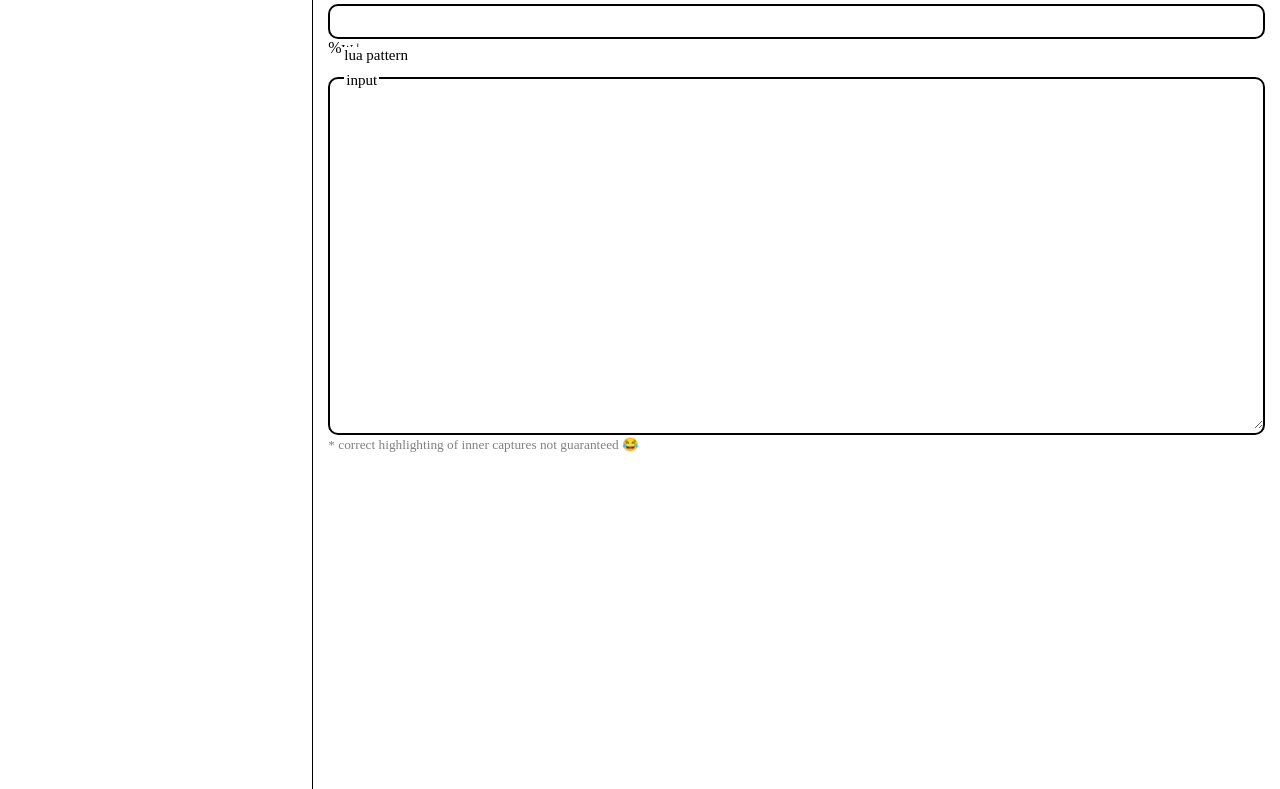
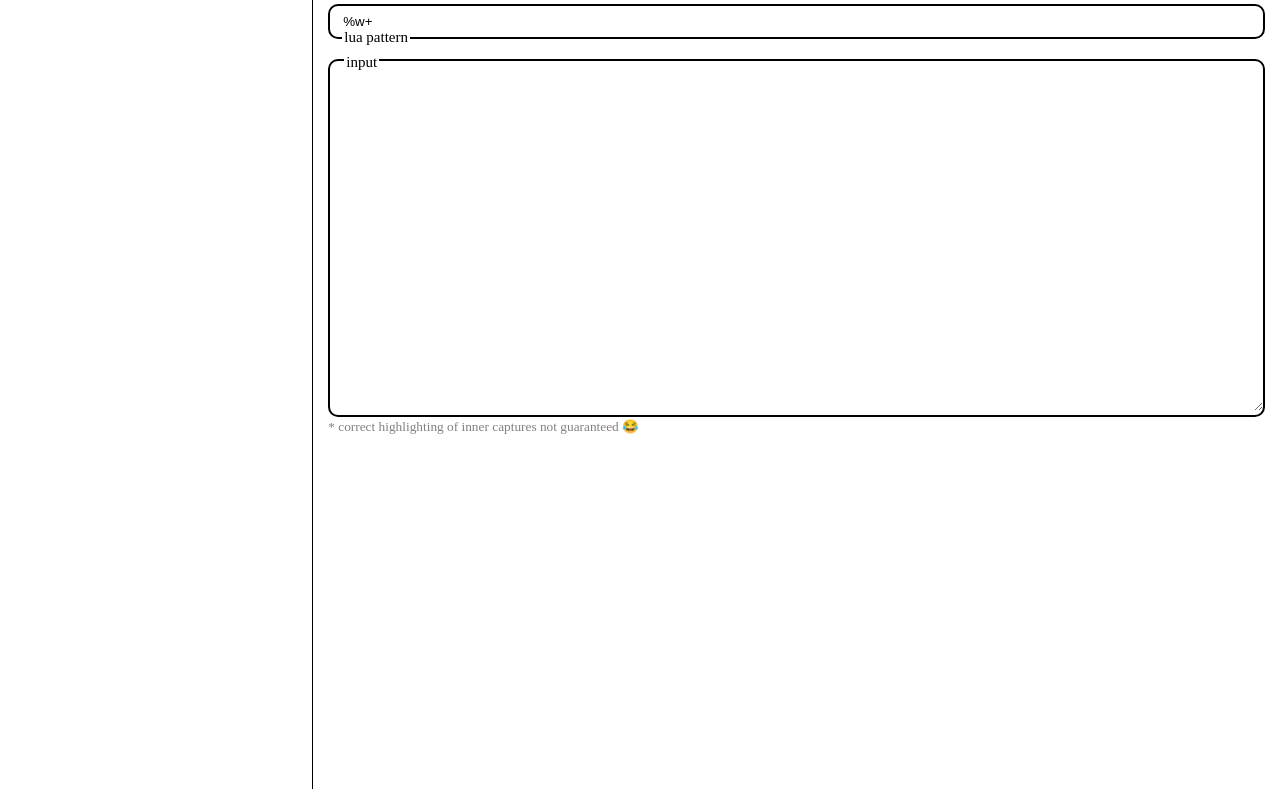
Before and after one commit to Veliti/LuaP, a plain HTML site: page index.html in a window 1280 px wide. Shown: the part 85-874 px from the top of the page. Drawn offline with Linux system fonts and the light colour scheme.

Commit message:
smol updates

```diff
--- a/index.html
+++ b/index.html
@@ -11,6 +11,7 @@
   <link href="style.css" rel="stylesheet">
 </head>
 
+<script src="main.lua" type="application/lua" async></script>
 
 <body style="margin: 0;">
   <nav class="nav">
@@ -26,9 +27,8 @@
     </div>
 
     <main>
-      <script src="main.lua" type="application/lua" async></script>
       <div class="lua-pattern">
-        <input id="input-pattern">%w+</input>
+        <input id="input-pattern" value="%w+"></input>
         <label for="input-pattern">lua pattern</label>
       </div>
       <div class="lua-text">
```
